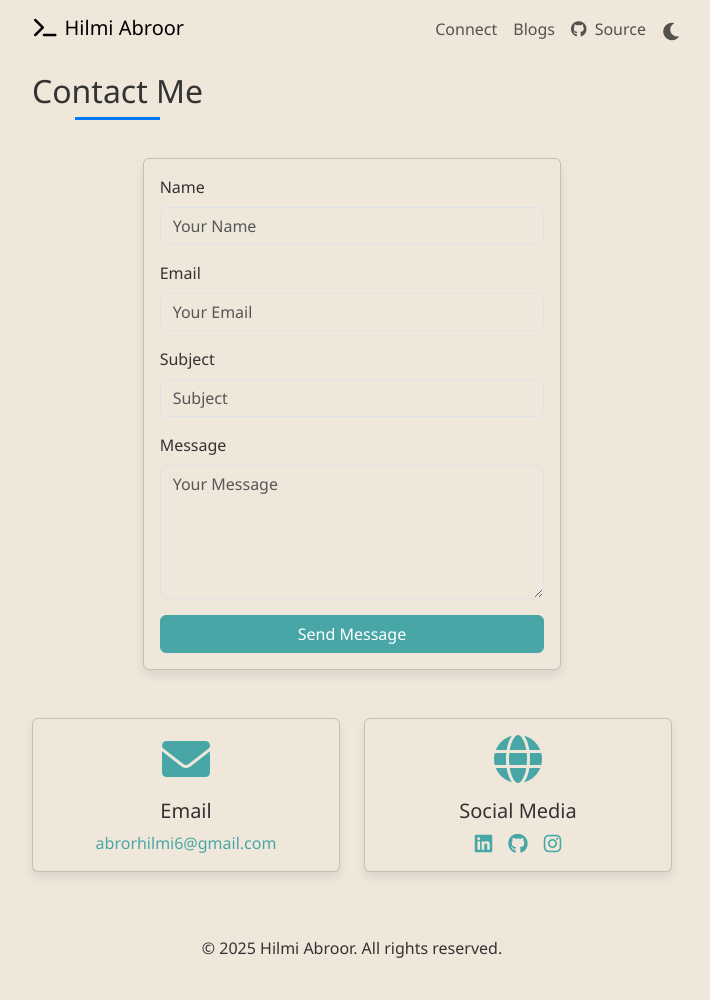
After one commit to uint82/Portofolio, a Django app: page /contact/ in a window 1280 px wide. The commit adds this page. Shown: the whole page, without its empty margins (288-998 px from the left). Run offline with Django 5.2, Linux system fonts and the light colour scheme; some libraries are stand-ins or nearby versions.

Commit message:
adding connect page with backend

```diff
--- /dev/null
+++ b/portofolio/forms.py
@@ -0,0 +1,13 @@
+from django import forms
+from .models import ContactMessage
+
+class ContactForm(forms.ModelForm):
+    class Meta:
+        model = ContactMessage
+        fields = ['name', 'email', 'subject', 'message']
+        widgets = {
+            'name': forms.TextInput(attrs={'class': 'form-control', 'placeholder': 'Your Name'}),
+            'email': forms.EmailInput(attrs={'class': 'form-control', 'placeholder': 'Your Email'}),
+            'subject': forms.TextInput(attrs={'class': 'form-control', 'placeholder': 'Subject'}),
+            'message': forms.Textarea(attrs={'class': 'form-control', 'placeholder': 'Your Message', 'rows': 5}),
+        }
--- a/portofolio/models.py
+++ b/portofolio/models.py
@@ -65,3 +65,13 @@ class TimelineEvent(models.Model):
 
     def __str__(self):
         return f"{self.year}: {self.description[:50]}"
+
+class ContactMessage(models.Model):
+    name = models.CharField(max_length=100)
+    email = models.EmailField()
+    subject = models.CharField(max_length=200)
+    message = models.TextField()
+    created_at = models.DateTimeField(auto_now_add=True)
+
+    def __str__(self):
+        return f"{self.name}: {self.subject}"
--- a/portofolio/urls.py
+++ b/portofolio/urls.py
@@ -7,4 +7,5 @@ urlpatterns = [
     path('project/', views.project, name='project'),
     path('blogs/', views.blogs, name='blogs'),
     path('blogs/<slug:slug>/', views.blog_detail, name='blog_detail'),
+    path('contact/', views.contact, name='contact'),
 ]
--- a/portofolio/views.py
+++ b/portofolio/views.py
@@ -1,5 +1,9 @@
-from django.shortcuts import render, get_object_or_404
+from django.shortcuts import render, get_object_or_404, redirect
 from .models import Project, Skill, About, BlogPost, WorkExperience, TimelineEvent
+from django.core.mail import send_mail
+from django.conf import settings
+from django.contrib import messages
+from .forms import ContactForm
 
 def home(request):
     about = About.objects.first()
@@ -50,3 +54,42 @@ def blog_detail(request, slug):
     }
 
     return render(request, 'portofolio/blog_detail.html', context)
+
+def contact(request):
+    if request.method == 'POST':
+        form = ContactForm(request.POST)
+        if form.is_valid():
+            # Save form data
+            contact_message = form.save()
+
+            # Send email
+            subject = f"Portfolio Contact: {contact_message.subject}"
+            message = f"""
+            Name: {contact_message.name}
+            Email: {contact_message.email}
+
+            Message:
+            {contact_message.message}
+            """
+            from_email = settings.DEFAULT_FROM_EMAIL
+            recipient_list = [settings.EMAIL_HOST_USER]  # Send to yourself
+
+            try:
+                send_mail(subject, message, from_email, recipient_list)
+                messages.success(request, 'Your message has been sent successfully!')
+            except Exception as e:
+                messages.error(request, 'There was an error sending your message. Please try again later.')
+                # Optional: log the error
+                print(f"Email error: {e}")
+
+            return redirect('contact')
+        else:
+            messages.error(request, 'There was an error with your submission. Please check the form.')
+    else:
+        form = ContactForm()
+
+    context = {
+        'form': form,
+    }
+
+    return render(request, 'portofolio/contact.html', context)
--- /dev/null
+++ b/templates/portofolio/contact.html
@@ -0,0 +1,109 @@
+{% extends "portofolio/layout.html" %}
+
+{% block content %}
+<section class="py-5 bg-light">
+    <div class="content-container">
+        <h2 class="text-center mb-5">Contact Me</h2>
+
+        <div class="row justify-content-center">
+            <div class="col-md-8">
+                <div class="card">
+                    <div class="card-body">
+                        {% if messages %}
+                            {% for message in messages %}
+                                <div class="alert alert-{{ message.tags }}" role="alert">
+                                    {{ message }}
+                                </div>
+                            {% endfor %}
+                        {% endif %}
+
+                        <form method="post" action="{% url 'contact' %}">
+                            {% csrf_token %}
+                            <div class="mb-3">
+                                <label for="{{ form.name.id_for_label }}" class="form-label">Name</label>
+                                {{ form.name }}
+                                {% if form.name.errors %}
+                                    <div class="text-danger">
+                                        {{ form.name.errors }}
+                                    </div>
+                                {% endif %}
+                            </div>
+
+                            <div class="mb-3">
+                                <label for="{{ form.email.id_for_label }}" class="form-label">Email</label>
+                                {{ form.email }}
+                                {% if form.email.errors %}
+                                    <div class="text-danger">
+                                        {{ form.email.errors }}
+                                    </div>
+                                {% endif %}
+                            </div>
+
+                            <div class="mb-3">
+                                <label for="{{ form.subject.id_for_label }}" class="form-label">Subject</label>
+                                {{ form.subject }}
+                                {% if form.subject.errors %}
+                                    <div class="text-danger">
+                                        {{ form.subject.errors }}
+                                    </div>
+                                {% endif %}
+                            </div>
+
+                            <div class="mb-3">
+                                <label for="{{ form.message.id_for_label }}" class="form-label">Message</label>
+                                {{ form.message }}
+                                {% if form.message.errors %}
+                                    <div class="text-danger">
+                                        {{ form.message.errors }}
+                                    </div>
+                                {% endif %}
+                            </div>
+
+                            <button type="submit" class="btn btn-primary w-100" style="background-color: #48A6A7; border-color: #48A6A7;">
+                                Send Message
+                            </button>
+                        </form>
+                    </div>
+                </div>
+            </div>
+        </div>
+
+        <!-- Contact info cards section -->
+        <div class="row mt-5 justify-content-center">
+            <div class="col-md-6 text-center mb-4">
+                <div class="card h-100">
+                    <div class="card-body">
+                        <i class="fas fa-envelope fa-3x mb-3" style="color: #48A6A7;"></i>
+                        <h5 class="card-title">Email</h5>
+                        <p class="card-text">
+                            <a href="mailto:abrorhilmi6@gmail.com" style="color: #48A6A7; text-decoration: none;">
+                                abrorhilmi6@gmail.com
+                            </a>
+                        </p>
+                    </div>
+                </div>
+            </div>
+
+            <div class="col-md-6 text-center mb-4">
+                <div class="card h-100">
+                    <div class="card-body">
+                        <i class="fas fa-globe fa-3x mb-3" style="color: #48A6A7;"></i>
+                        <h5 class="card-title">Social Media</h5>
+                        <div class="d-flex justify-content-center">
+                            <a href="https://linkedin.com/in/hilmi-abror-022123204/" class="mx-2" style="color: #48A6A7;" target="_blank">
+                                <i class="fab fa-linkedin fa-lg"></i>
+                            </a>
+                            <a href="https://github.com/uint82" class="mx-2" style="color: #48A6A7;" target="_blank">
+                                <i class="fab fa-github fa-lg"></i>
+                            </a>
+                            <a href="https://instagram.com/hilmiabroor" class="mx-2" style="color: #48A6A7;" target="_blank">
+                                <i class="fab fa-instagram fa-lg"></i>
+                            </a>
+                        </div>
+                    </div>
+                </div>
+            </div>
+        </div>
+    </div>
+</section>
+{% endblock %}
--- a/templates/portofolio/layout.html
+++ b/templates/portofolio/layout.html
@@ -36,6 +36,9 @@
         </button>
         <div class="collapse navbar-collapse" id="navbarNav">
             <ul class="navbar-nav ms-auto">
+                <li class="nav-item">
+                    <a class="nav-link" href="{% url 'contact' %}">Connect</a>
+                </li>
                 <li class="nav-item">
                     <a class="nav-link" href="{% url 'blogs' %}">Blogs</a>
                 </li>
```
Also changed, not shown: backend/settings.py (+9 -0 lines), templates/portofolio/home.html (+1 -7 lines), portofolio/migrations/0007_contactmessage.py (added), 1 other file.
